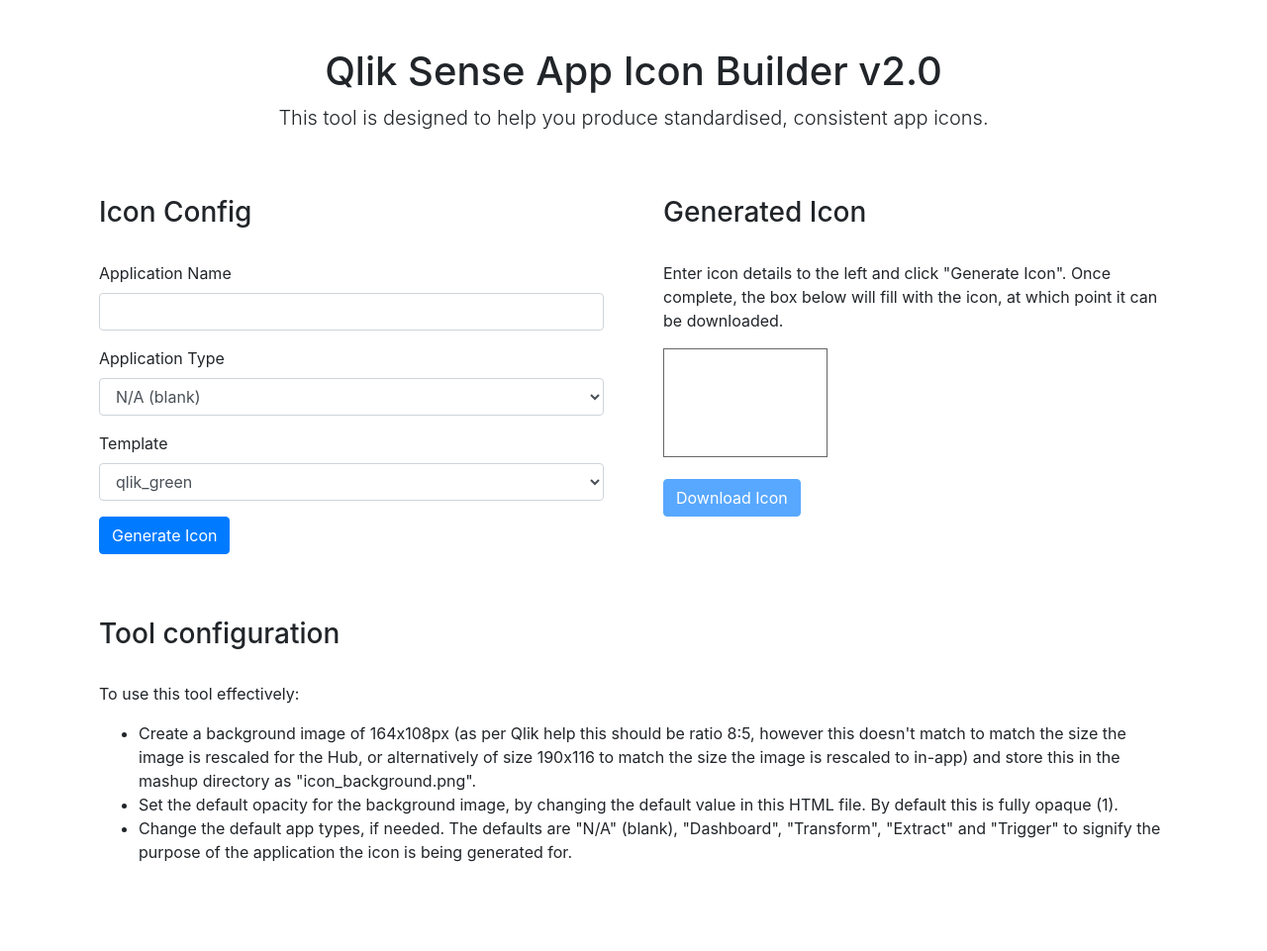
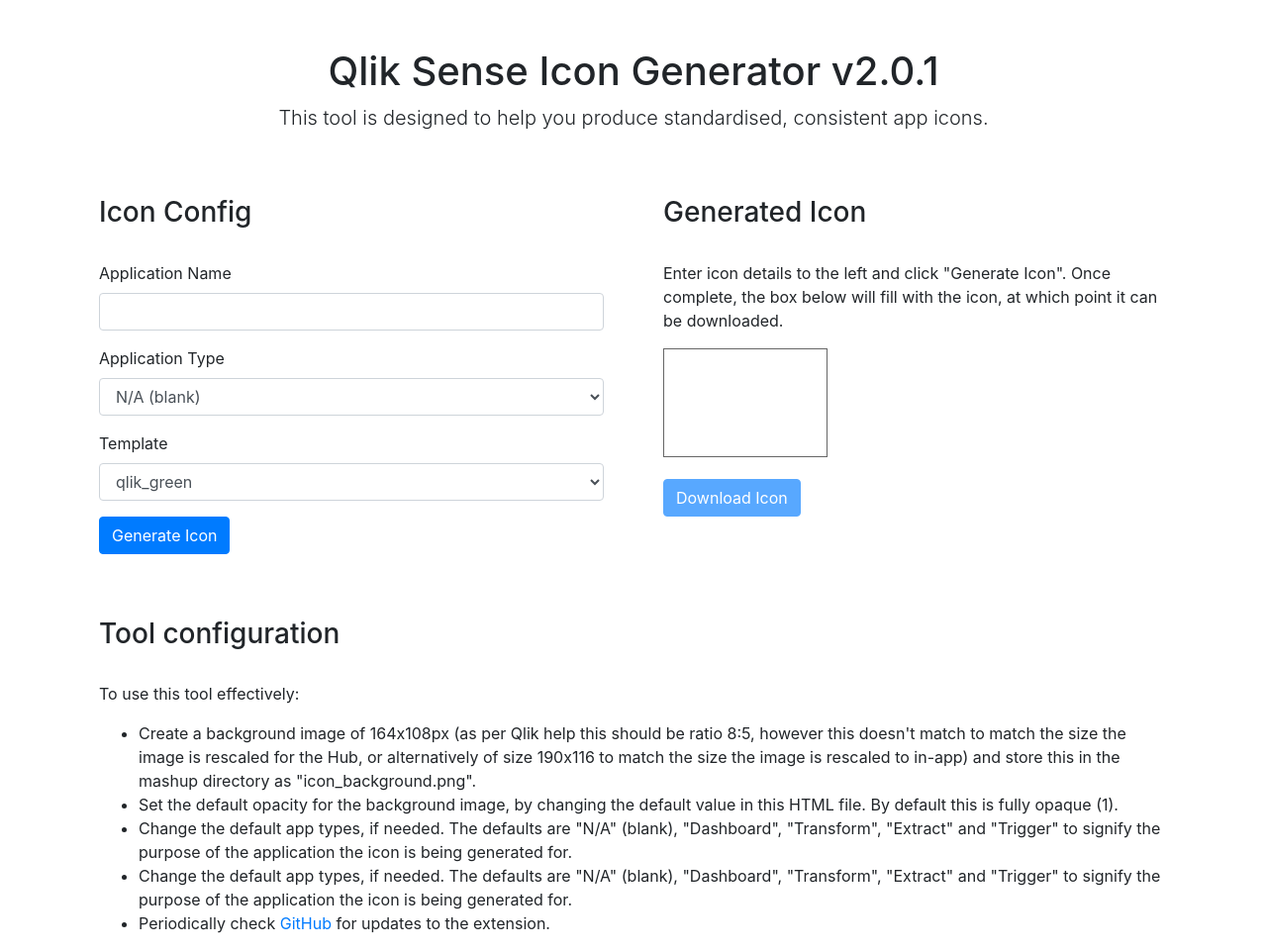
Before and after one commit to withdave/qlik-icon-generator, a plain HTML site: page src/AppIconBuilder/AppIconBuilder.html in a window 1280 px wide. Shown: the whole page at 99% size. Before the commit the page ends 889 px from the top, so only its background shows below. Drawn offline with Linux system fonts and the light colour scheme.

Commit message:
Increment version, correct name and add link to repo

```diff
--- a/src/AppIconBuilder/AppIconBuilder.html
+++ b/src/AppIconBuilder/AppIconBuilder.html
@@ -37,7 +37,7 @@
   <main role="main" class="container">
 
     <div class="qsi-header">
-      <h1>Qlik Sense App Icon Builder v2.0</h1>
+      <h1>Qlik Sense Icon Generator v2.0.1</h1>
       <p class="lead">This tool is designed to help you produce standardised, consistent app icons.</p>
     </div>
 
@@ -95,6 +95,9 @@
             default this is fully opaque (1).</li>
           <li>Change the default app types, if needed. The defaults are "N/A" (blank), "Dashboard", "Transform",
             "Extract" and "Trigger" to signify the purpose of the application the icon is being generated for.</li>
+          <li>Change the default app types, if needed. The defaults are "N/A" (blank), "Dashboard", "Transform",
+            "Extract" and "Trigger" to signify the purpose of the application the icon is being generated for.</li>
+          <li>Periodically check <a href="https://github.com/withdave/qlik-sense-icon-generator">GitHub</a> for updates to the extension.</li>
         </ul>
       </div>
     </div>
```
